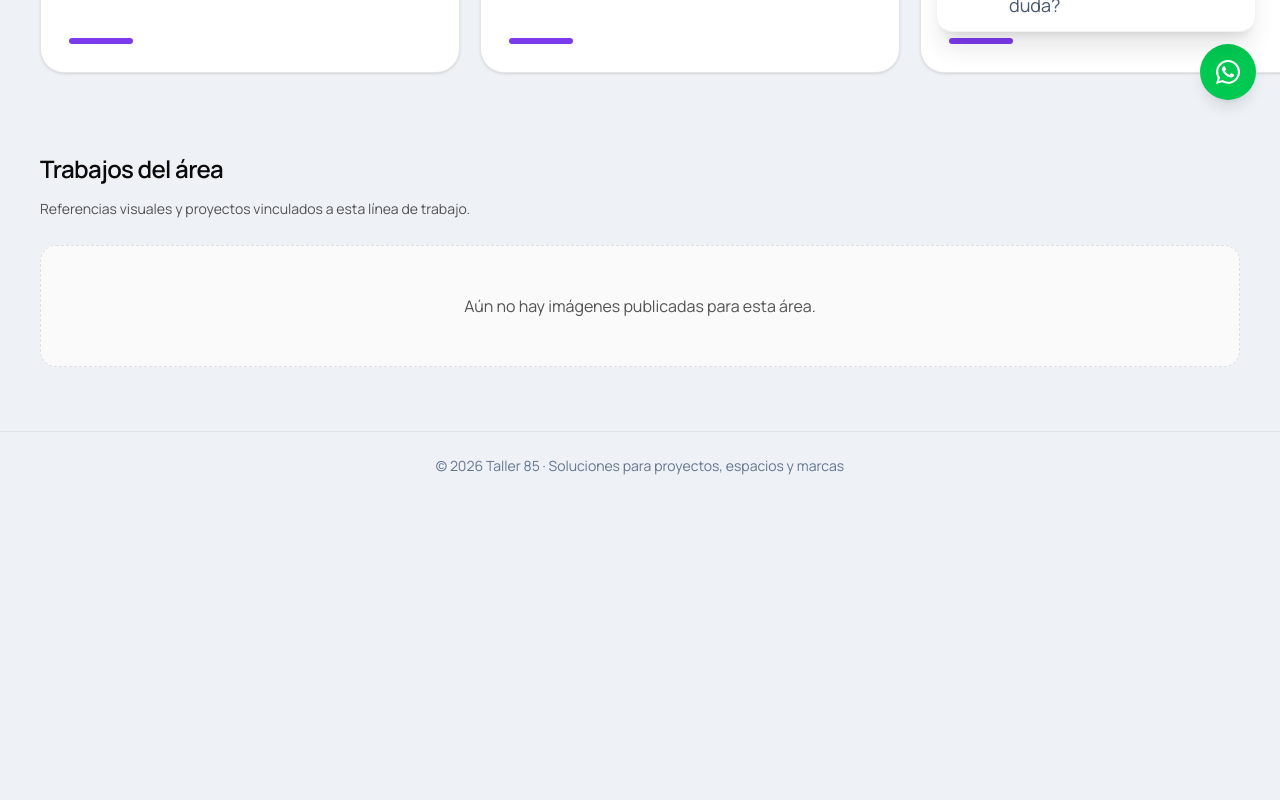
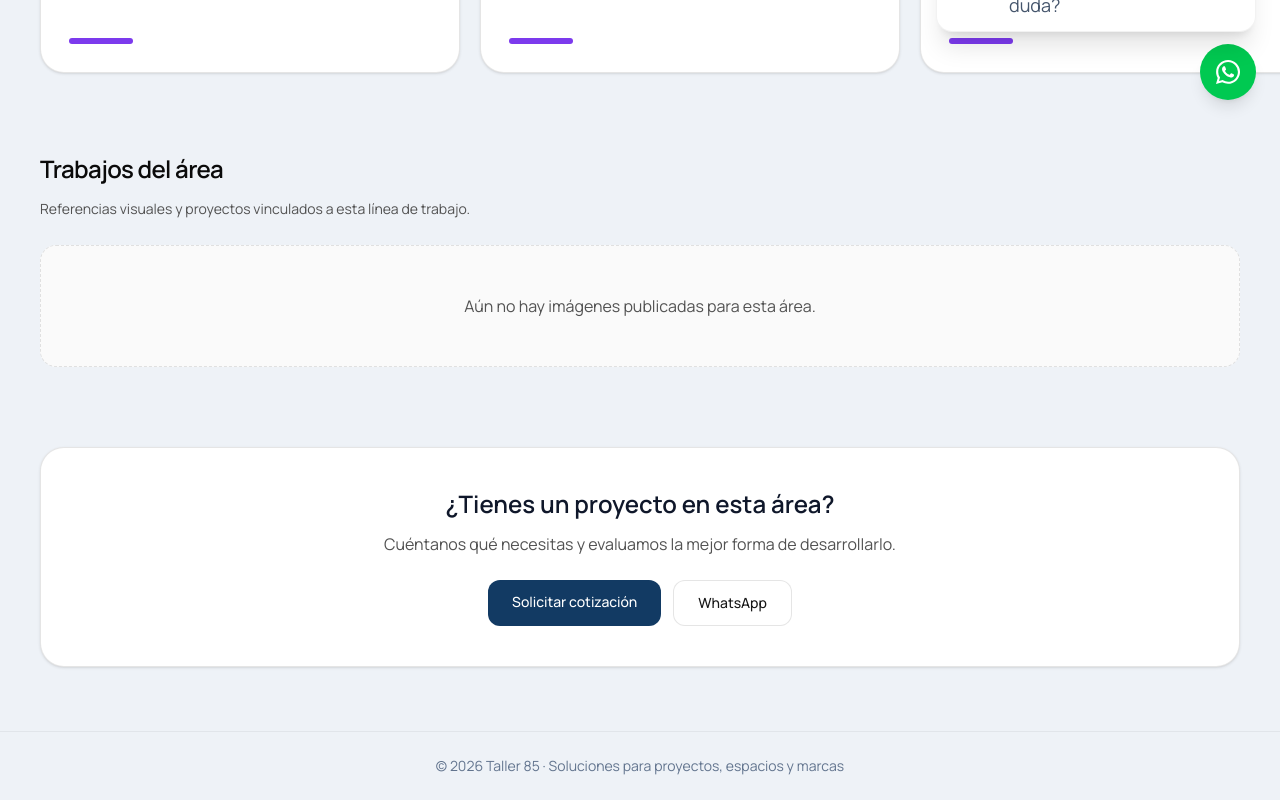
Before and after one commit to jpmercadoAI/taller85-web, a Next.js app: page /media in a window 1280 px wide. Shown: the part 676-1476 px from the top of the page. Before the commit the page ends 1176 px from the top, so only its background shows below. Built offline with nearby package versions, Linux system fonts and the light colour scheme; no server answers; the database is empty.

Commit message:
Actualiza CTA

```diff
--- a/src/app/(marketing)/page.tsx
+++ b/src/app/(marketing)/page.tsx
@@ -178,6 +178,23 @@ export default async function Home() {
         </div>
       </section>
 
+      <div className="mt-6 flex gap-3">
+        <a
+          href="#contacto"
+          className="rounded-xl bg-[color:var(--brand)] px-6 py-3 text-sm font-medium text-white transition hover:opacity-90"
+        >
+          Solicitar cotización
+        </a>
+
+        <a
+          href="https://wa.me/56957269426"
+          target="_blank"
+          className="rounded-xl border border-black/10 bg-white px-6 py-3 text-sm font-medium text-neutral-900 transition hover:bg-neutral-50"
+        >
+          WhatsApp
+        </a>
+      </div>
+
       <section className="mt-28">
         <div className="mx-auto max-w-6xl">
           <h2 className="mb-6 text-2xl font-semibold">Proyectos recientes</h2>
--- a/src/components/sections/area-page.tsx
+++ b/src/components/sections/area-page.tsx
@@ -145,6 +145,32 @@ export default async function AreaPage({
                     </div>
                 )}
             </section>
+            <section className="mt-20 rounded-3xl border border-black/10 bg-white px-8 py-10 text-center shadow-sm">
+                <h2 className="text-2xl font-semibold">
+                    ¿Tienes un proyecto en esta área?
+                </h2>
+
+                <p className="mt-3 text-neutral-600">
+                    Cuéntanos qué necesitas y evaluamos la mejor forma de desarrollarlo.
+                </p>
+
+                <div className="mt-6 flex justify-center gap-3">
+                    <a
+                        href="#contacto"
+                        className="rounded-xl bg-[color:var(--brand)] px-6 py-3 text-sm font-medium text-white transition hover:opacity-90"
+                    >
+                        Solicitar cotización
+                    </a>
+
+                    <a
+                        href="https://wa.me/56957269426"
+                        target="_blank"
+                        className="rounded-xl border border-black/10 bg-white px-6 py-3 text-sm font-medium text-neutral-900 transition hover:bg-neutral-50"
+                    >
+                        WhatsApp
+                    </a>
+                </div>
+            </section>
         </div>
     );
 }
```
